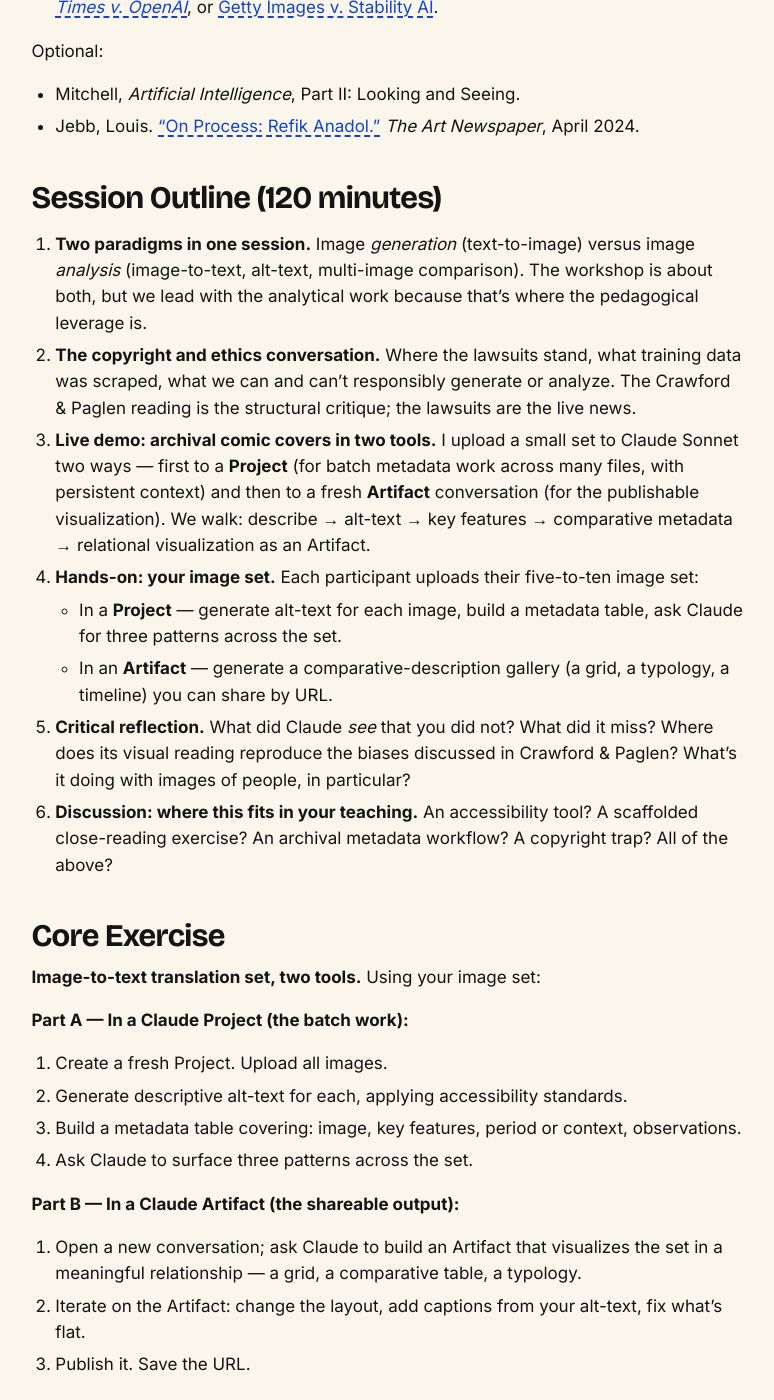
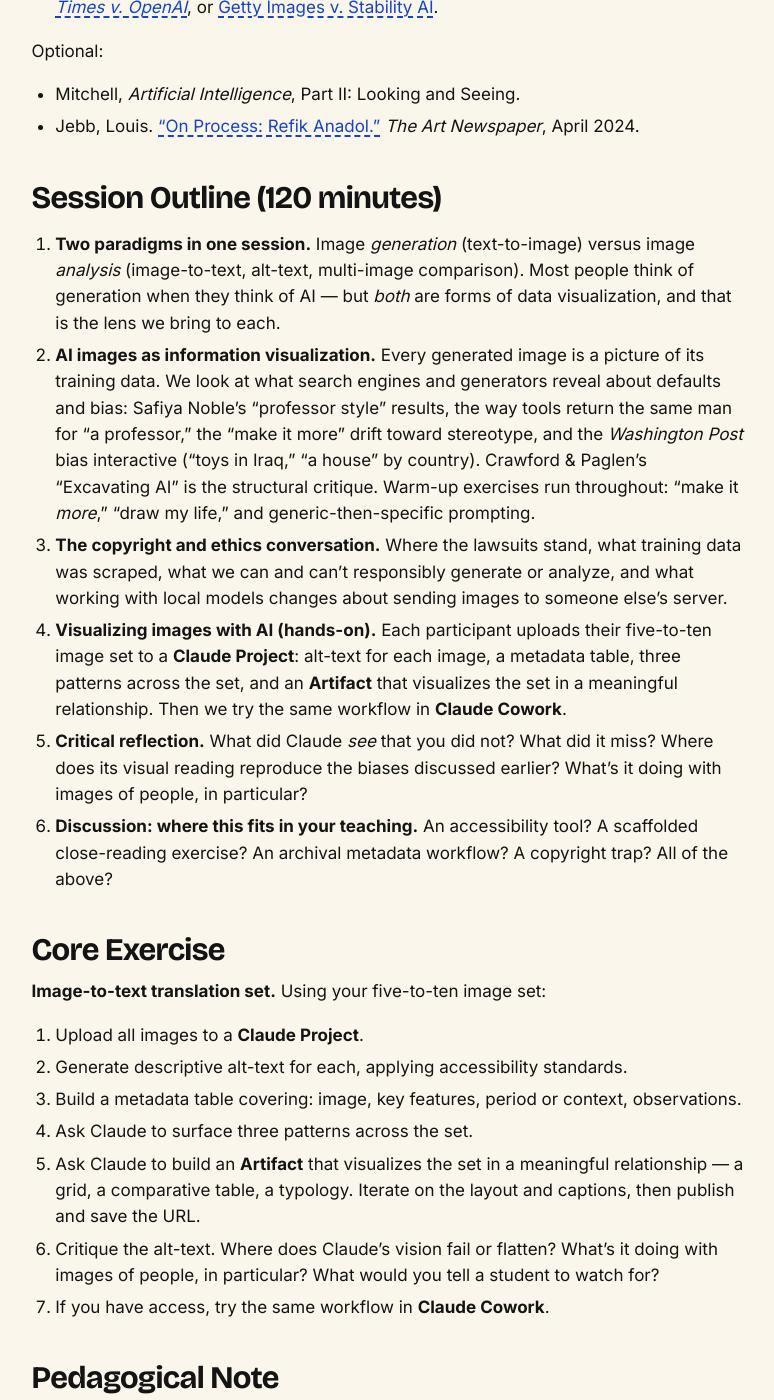
Before and after one commit to AMSUCF/NEH_AI_DH, a Jekyll site: the page built from weeks/week-05.md, in a window 1280 px wide and 1400 px high, scrolled down 1371 px. Shown: the whole window, without its empty margins (90-864 px from the left). Built offline with Jekyll 4.4.1, drawn with Linux system fonts in a browser that asks for light colours; some of the changed text lies outside the part shown.

Commit message:
Align Week 5 page with reworked deck; add local-models copyright note
- Rewrite the session outline and core exercise to match the new deck:
  generation/bias as information visualization first, then the hands-on
  image-to-text work in a Claude Project plus a Claude Cowork follow-up.
- Drop the two-tool archival-comics demo and the split Project/Artifact
  exercise that the deck no longer uses.
- Add to the pedagogical note that local models avoid sending images to
  someone else's server, to be revisited with Claude Code.

Co-Authored-By: Claude Opus 4.8 (1M context) <noreply@anthropic.com>

```diff
--- a/weeks/week-05.md
+++ b/weeks/week-05.md
@@ -42,41 +42,30 @@ Optional:
 
 ## Session Outline (120 minutes)
 
-1. **Two paradigms in one session.** Image *generation* (text-to-image) versus image *analysis* (image-to-text, alt-text, multi-image comparison). The workshop is about both, but we lead with the analytical work because that's where the pedagogical leverage is.
-2. **The copyright and ethics conversation.** Where the lawsuits stand, what training data was scraped, what we can and can't responsibly generate or analyze. The Crawford & Paglen reading is the structural critique; the lawsuits are the live news.
-3. **Live demo: archival comic covers in two tools.** I upload a small set to Claude Sonnet two ways — first to a **Project** (for batch metadata work across many files, with persistent context) and then to a fresh **Artifact** conversation (for the publishable visualization). We walk: describe → alt-text → key features → comparative metadata → relational visualization as an Artifact.
-4. **Hands-on: your image set.** Each participant uploads their five-to-ten image set:
-   - In a **Project** — generate alt-text for each image, build a metadata table, ask Claude for three patterns across the set.
-   - In an **Artifact** — generate a comparative-description gallery (a grid, a typology, a timeline) you can share by URL.
-5. **Critical reflection.** What did Claude *see* that you did not? What did it miss? Where does its visual reading reproduce the biases discussed in Crawford & Paglen? What's it doing with images of people, in particular?
+1. **Two paradigms in one session.** Image *generation* (text-to-image) versus image *analysis* (image-to-text, alt-text, multi-image comparison). Most people think of generation when they think of AI — but *both* are forms of data visualization, and that is the lens we bring to each.
+2. **AI images as information visualization.** Every generated image is a picture of its training data. We look at what search engines and generators reveal about defaults and bias: Safiya Noble's "professor style" results, the way tools return the same man for "a professor," the "make it more" drift toward stereotype, and the *Washington Post* bias interactive ("toys in Iraq," "a house" by country). Crawford & Paglen's "Excavating AI" is the structural critique. Warm-up exercises run throughout: "make it *more*," "draw my life," and generic-then-specific prompting.
+3. **The copyright and ethics conversation.** Where the lawsuits stand, what training data was scraped, what we can and can't responsibly generate or analyze, and what working with local models changes about sending images to someone else's server.
+4. **Visualizing images with AI (hands-on).** Each participant uploads their five-to-ten image set to a **Claude Project**: alt-text for each image, a metadata table, three patterns across the set, and an **Artifact** that visualizes the set in a meaningful relationship. Then we try the same workflow in **Claude Cowork**.
+5. **Critical reflection.** What did Claude *see* that you did not? What did it miss? Where does its visual reading reproduce the biases discussed earlier? What's it doing with images of people, in particular?
 6. **Discussion: where this fits in your teaching.** An accessibility tool? A scaffolded close-reading exercise? An archival metadata workflow? A copyright trap? All of the above?
 
 ## Core Exercise
 
-**Image-to-text translation set, two tools.** Using your image set:
+**Image-to-text translation set.** Using your five-to-ten image set:
 
-**Part A — In a Claude Project (the batch work):**
-
-1. Create a fresh Project. Upload all images.
+1. Upload all images to a **Claude Project**.
 2. Generate descriptive alt-text for each, applying accessibility standards.
 3. Build a metadata table covering: image, key features, period or context, observations.
 4. Ask Claude to surface three patterns across the set.
-
-**Part B — In a Claude Artifact (the shareable output):**
-
-5. Open a new conversation; ask Claude to build an Artifact that visualizes the set in a meaningful relationship — a grid, a comparative table, a typology.
-6. Iterate on the Artifact: change the layout, add captions from your alt-text, fix what's flat.
-7. Publish it. Save the URL.
-
-**Part C — The critique:**
-
-8. Where does Claude's vision fail or flatten? Where did the Project handle scale better than the Artifact, or vice versa? What would you tell a student to watch for?
+5. Ask Claude to build an **Artifact** that visualizes the set in a meaningful relationship — a grid, a comparative table, a typology. Iterate on the layout and captions, then publish and save the URL.
+6. Critique the alt-text. Where does Claude's vision fail or flatten? What's it doing with images of people, in particular? What would you tell a student to watch for?
+7. If you have access, try the same workflow in **Claude Cowork**.
 
 ## Pedagogical Note
 
 For accessibility-minded readers: AI-generated alt-text is *a draft.* It is faster than writing alt-text from scratch, and it is consistently worse than alt-text written by a human who knows the context. Use it as scaffolding for students learning to write alt-text, not as a finished artifact. The same applies to metadata: AI accelerates a draft; human curation is the work.
 
-For the copyright conversation: there is no current legal answer, only a moving target. The honest pedagogical move is to teach students to ask the question — what was this trained on, what gives us the right to use this image, who is harmed if we get it wrong — not to give them a stable answer.
+For the copyright conversation: there is no current legal answer, only a moving target. The honest pedagogical move is to teach students to ask the question — what was this trained on, what gives us the right to use this image, who is harmed if we get it wrong — not to give them a stable answer. Working with local models instead of web-based products like Claude can remove one piece of the problem: sending images to someone else's server. We'll discuss this more as we get into Claude Code.
 
 ## Cross-references
 
```
